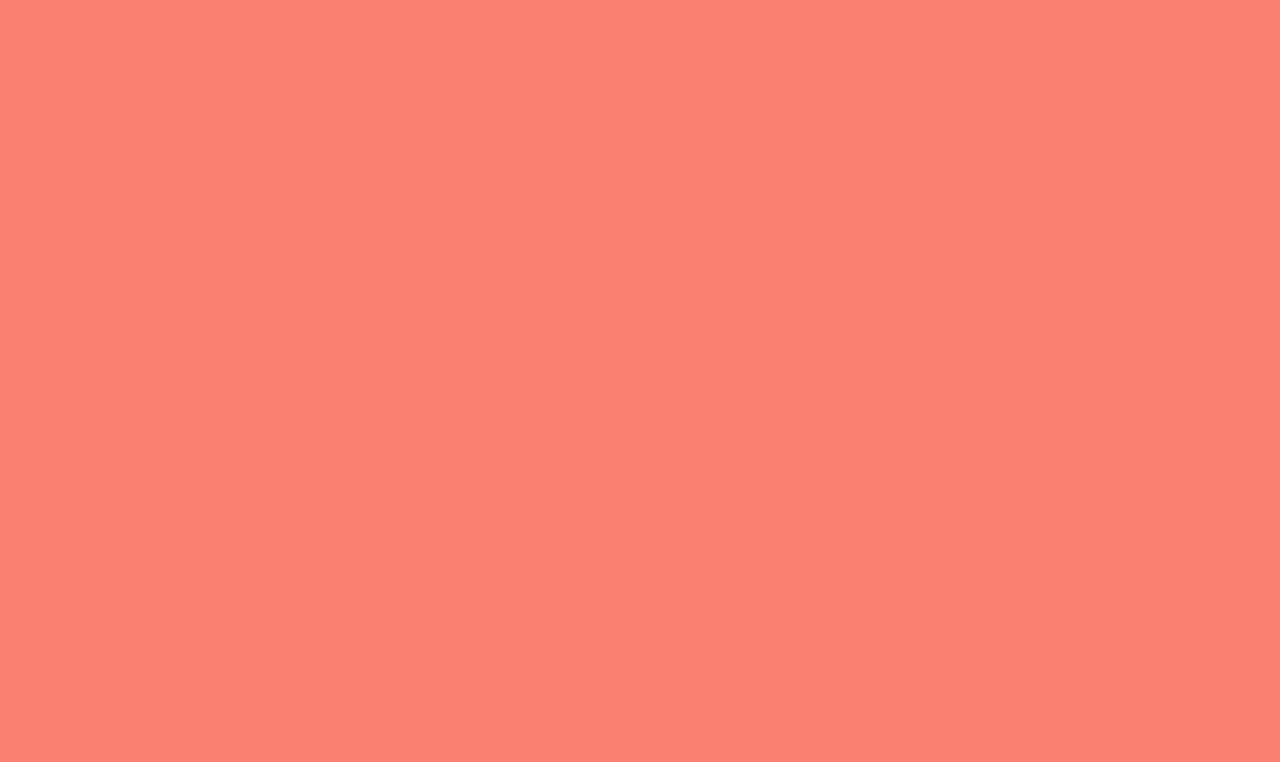
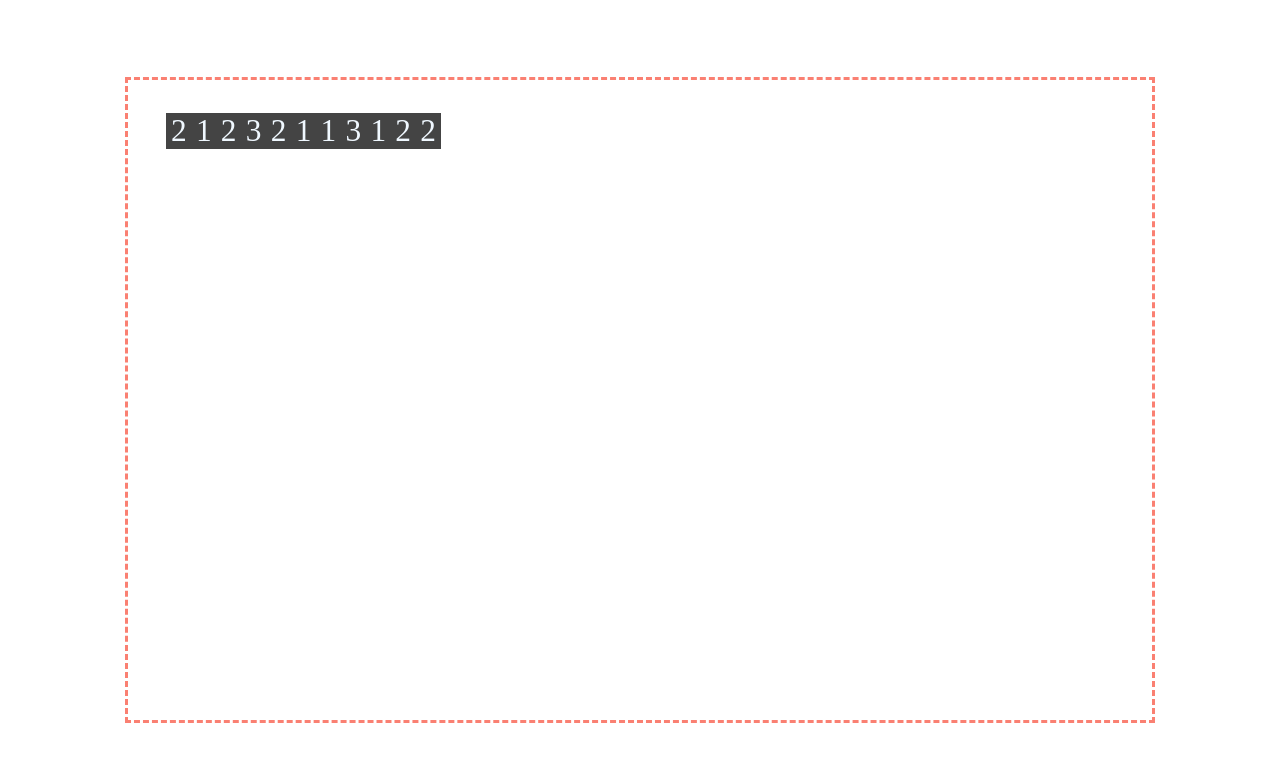
Before and after one commit to EGRrqq/restaurant-page, a website built with webpack: page public/index.html in a window 1280 px wide. Built offline with nearby package versions, Linux system fonts and the light colour scheme.

Commit message:
feat(ts): add filler content

```diff
--- /dev/null
+++ b/db/Food.ts
@@ -0,0 +1,22 @@
+export default class Food {
+  #id = Math.random().toString(36).substring(2);
+  #src: string;
+  #saturation: number;
+
+  constructor(src = "", saturation = 0) {
+    this.#src = src;
+    this.#saturation = saturation;
+  }
+
+  get getId() {
+    return this.#id;
+  }
+
+  get getSrc() {
+    return this.#src;
+  }
+
+  get getSaturation() {
+    return this.#saturation;
+  }
+}
--- /dev/null
+++ b/db/foodData.ts
@@ -0,0 +1,15 @@
+import Food from "./Food";
+
+export const foodData = [
+  new Food(),
+  new Food(),
+  new Food(),
+  new Food(),
+  new Food(),
+  new Food(),
+  new Food(),
+  new Food(),
+  new Food(),
+  new Food(),
+  new Food(),
+];
--- a/src/index.ts
+++ b/src/index.ts
@@ -1,8 +1,14 @@
+import { renderFoodItems } from "./inventory";
 import "./style.css";
 
-(function mylittlecomponent() {
-  let x: number;
+function mysweetcomponent() {
+  const main = document.createElement("main");
+  const section = document.createElement("section");
 
-  x = 2;
-  console.log(x);
-})();
+  renderFoodItems(section);
+  main.appendChild(section);
+
+  return main;
+}
+
+document.body.appendChild(mysweetcomponent());
--- /dev/null
+++ b/src/inventory/index.ts
@@ -0,0 +1 @@
+export { renderFoodItems } from "./renderItems";
--- /dev/null
+++ b/src/inventory/renderItems.ts
@@ -0,0 +1,13 @@
+import { foodData } from "../../db/foodData";
+
+const createArticle = () => {
+  const article = document.createElement("article");
+
+  article.textContent = ["1", "2", "3"][Math.floor(Math.random() * 3)];
+
+  return article;
+};
+
+export function renderFoodItems(parent: HTMLElement) {
+  foodData.forEach((item) => parent.appendChild(createArticle()));
+}
--- a/src/style.css
+++ b/src/style.css
@@ -1,3 +1,50 @@
+:root {
+  --content-padding: calc(0.5rem + max(0.5vh, 0.5vw));
+  --section-padding: clamp(1rem, calc(1.5rem + 1vw), 3vw);
+  --section-item-gap: calc(1rem + max(0.5vh, 0.5vw));
+
+  --main-font-size: calc(0.75rem + max(1vw, 1vh));
+}
+
+*,
+*::after,
+*::before {
+  border: 0;
+  padding: 0;
+  margin: 0;
+
+  font-size: var(--main-font-size);
+}
+
 body {
-  background: salmon;
+  min-height: 100dvh;
+  display: grid;
+  place-items: center;
 }
+
+main {
+  display: grid;
+  width: 80%;
+  height: 80%;
+
+  border: 0.15rem dashed salmon;
+}
+
+section {
+  display: grid;
+  grid-template-columns: repeat(auto-fill, minmax(1rem, 0.1fr));
+  grid-template-rows: repeat(auto-fill, minmax(1rem, 0.1fr));
+
+  padding: var(--section-padding);
+}
+
+section > article {
+  display: grid;
+  place-self: center;
+  width: 100%;
+
+  background-color: #444;
+  color: aliceblue;
+
+  text-align: center;
+}
--- a/tsconfig.json
+++ b/tsconfig.json
@@ -1,10 +1,9 @@
 {
   "compilerOptions": {
     "outDir": "./dist/",
-    "sourceMap": true,
     "noImplicitAny": true,
     "module": "es6",
-    "target": "es5",
+    "target": "es6",
     "allowJs": true,
     "moduleResolution": "node"
   }
--- a/webpack.base.js
+++ b/webpack.base.js
@@ -10,11 +10,6 @@ module.exports = {
     path: path.resolve(__dirname, "dist"),
     clean: true,
   },
-  plugins: [
-    new HtmlWebpackPlugin({
-      template: "./public/index.html",
-    }),
-  ],
   module: {
     rules: [
       {
@@ -24,7 +19,16 @@ module.exports = {
       {
         test: /\.ts$/,
         use: "ts-loader",
+        exclude: /node_modules/,
       },
     ],
   },
+  resolve: {
+    extensions: [".ts", ".js"],
+  },
+  plugins: [
+    new HtmlWebpackPlugin({
+      template: "./public/index.html",
+    }),
+  ],
 };
--- a/webpack.dev.js
+++ b/webpack.dev.js
@@ -1,7 +1,7 @@
 const { merge } = require("webpack-merge");
-const common = require("./webpack.base.js");
+const base = require("./webpack.base.js");
 
-module.exports = merge(common, {
+module.exports = merge(base, {
   mode: "development",
   devtool: "inline-source-map",
   devServer: {
--- a/webpack.prod.js
+++ b/webpack.prod.js
@@ -1,7 +1,7 @@
 const { merge } = require("webpack-merge");
-const common = require("./webpack.base.js");
+const base = require("./webpack.base.js");
 
-module.exports = merge(common, {
+module.exports = merge(base, {
   mode: "production",
   devtool: "source-map",
 });
```
Also changed, not shown: package.json (+6 -6 lines), public/index.html (+0 -2 lines), dist/index.bundle.js, dist/index.html, dist/mynewlittlecomponent.bundle.js (added), dist/runtime.bundle.js, 2 other files.
